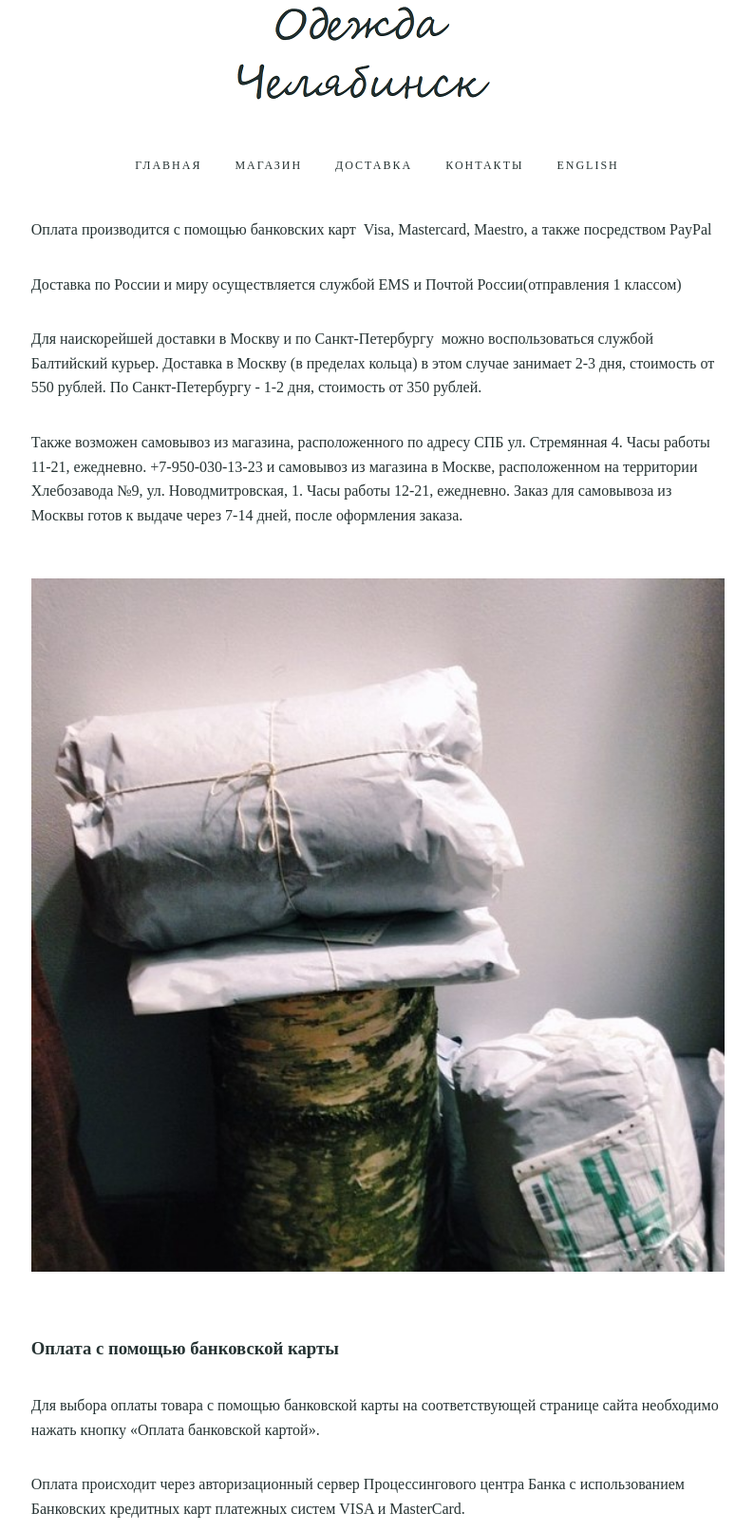
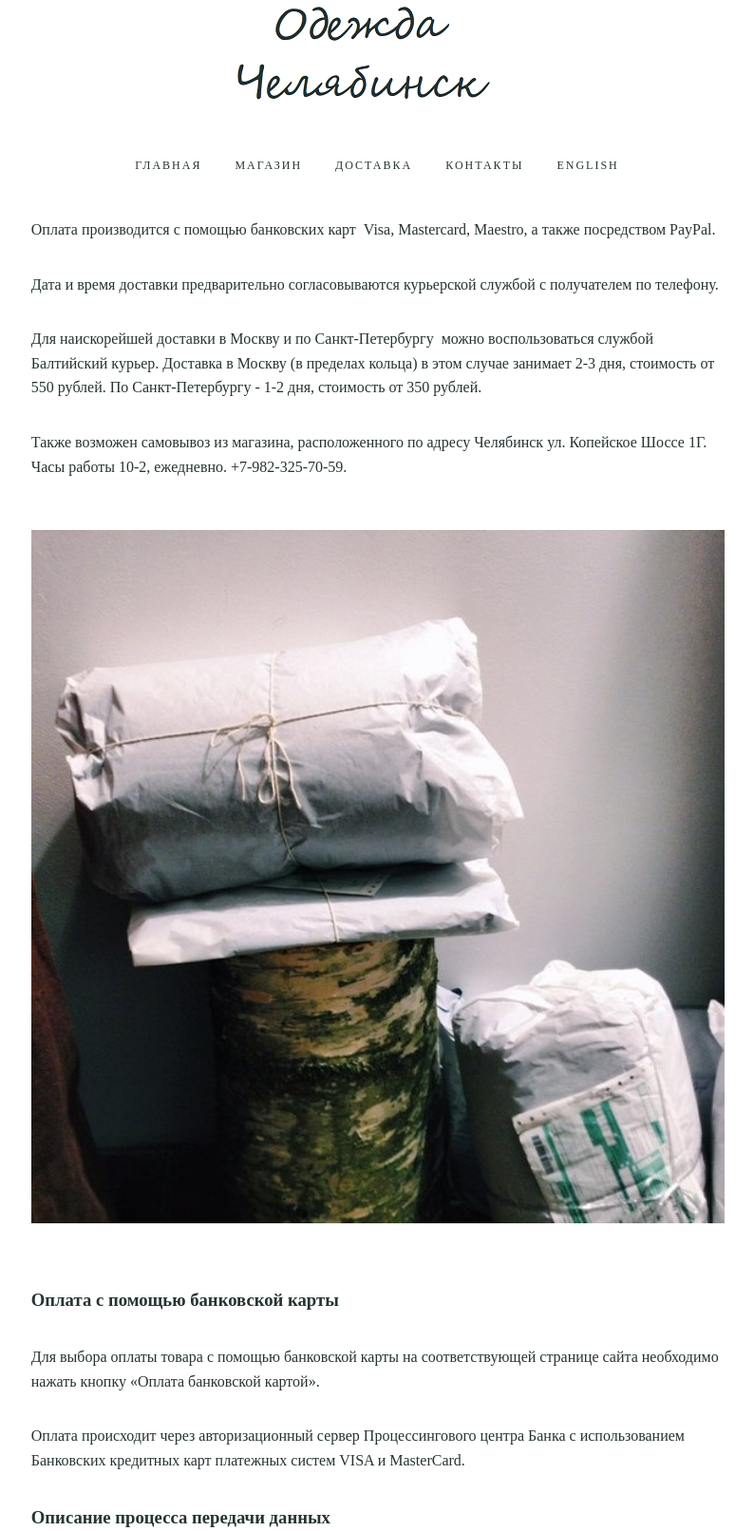
Before and after one commit to Avisrara74/myMagazineDesign, a PHP site: page /index.php?page=delivery in a window 1280 px wide. Shown: the part 91-1703 px from the top of the page at 95% size, without its empty margins (263-1057 px from the left). Run offline with PHP 8.4, Linux system fonts and the light colour scheme.

Commit message:
Update delivery.php

```diff
--- a/delivery.php
+++ b/delivery.php
@@ -1,8 +1,8 @@
 <main class="mainDelivery">
-	<p>Оплата производится с помощью банковских карт  Visa, Mastercard, Maestro, а также посредством PayРal</p>
-	<p>Доставка по России и миру осуществляется службой EMS и Почтой России(отправления 1 классом)</p>
+	<p>Оплата производится с помощью банковских карт  Visa, Mastercard, Maestro, а также посредством PayРal.</p>
+	<p>Дата и время доставки предварительно согласовываются курьерской службой с получателем по телефону.</p>
 	<p>Для наискорейшей доставки в Москву и по Санкт-Петербургу  можно воспользоваться службой Балтийский курьер. Доставка в Москву (в пределах кольца) в этом случае занимает 2-3 дня, стоимость от 550 рублей. По Санкт-Петербургу - 1-2 дня, стоимость от 350 рублей.</p>
-	<p>Также возможен самовывоз из магазина, расположенного по адресу СПБ ул. Стремянная 4. Часы работы 11-21, ежедневно. +7-950-030-13-23 и самовывоз из магазина в Москве, расположенном на территории Хлебозавода №9, ул. Новодмитровская, 1. Часы работы 12-21, ежедневно. Заказ для самовывоза из Москвы готов к выдаче через 7-14 дней, после оформления заказа.
+	<p>Также возможен самовывоз из магазина, расположенного по адресу Челябинск ул. Копейское Шоссе 1Г. Часы работы 10-2, ежедневно. +7-982-325-70-59.
 	<img src="/images/delivery/1.jpg" class="content-img">
 	<h3>Оплата с помощью банковской карты</h3>
 	<p>Для выбора оплаты товара с помощью банковской карты на соответствующей странице сайта необходимо нажать кнопку «Оплата банковской картой».</p>
```
